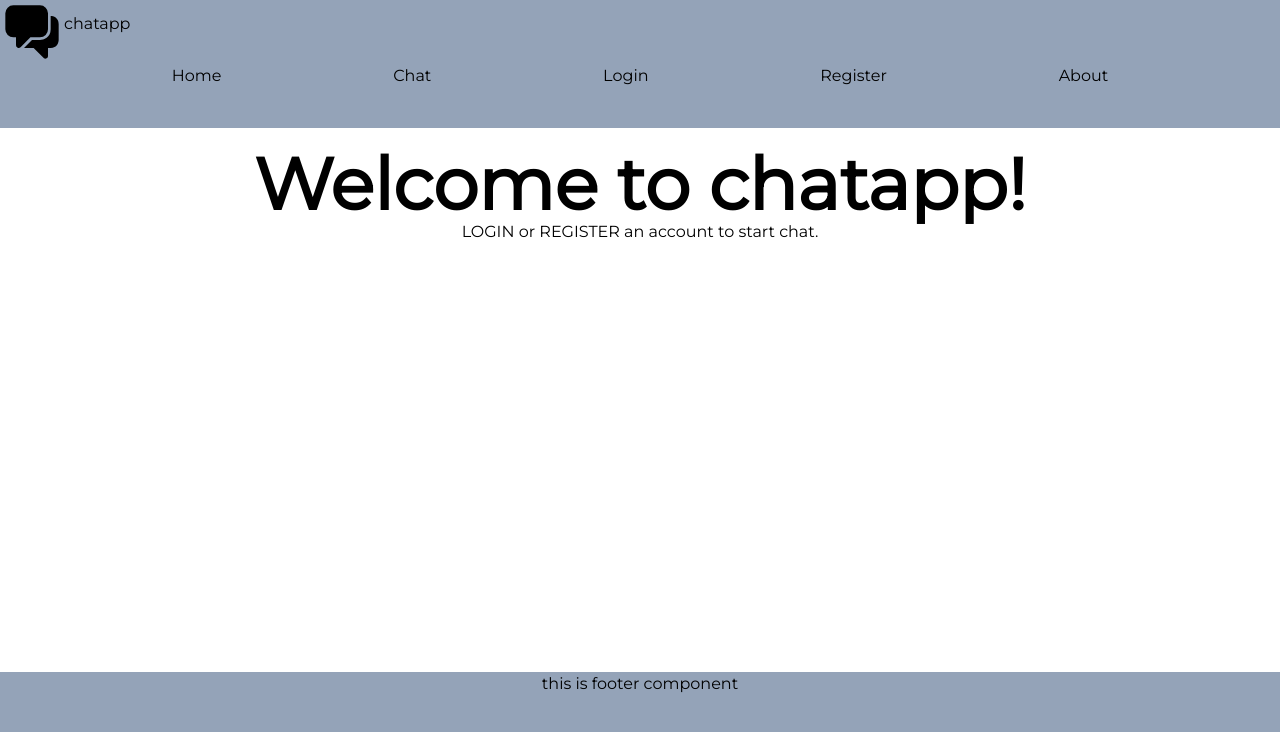
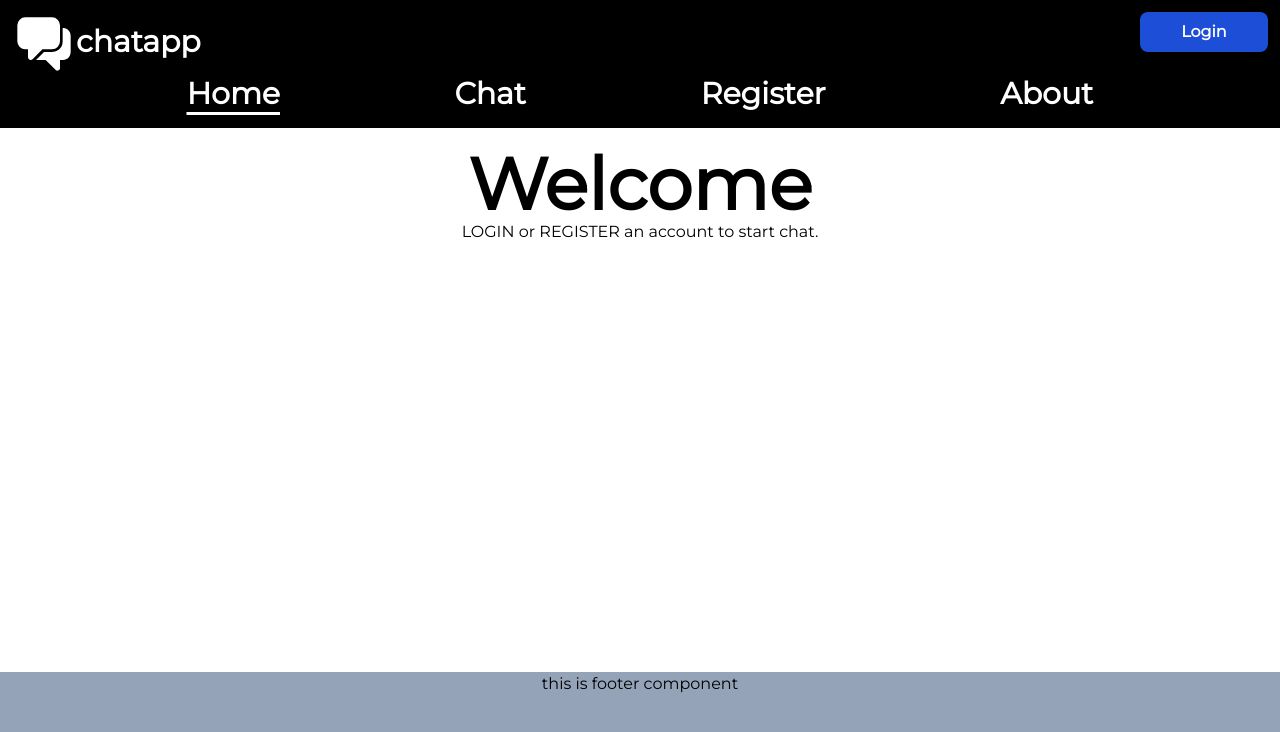
Before and after one commit to jakobpalmborg/chat, a Nuxt app in the folder chat-frontend/: page / in a window 1280 px wide. Shown: the top 732 px of the page. Built offline with nearby package versions, Linux system fonts and the light colour scheme; no server answers.

Commit message:
mostly css for header menu

```diff
--- a/chat-frontend/components/Header.vue
+++ b/chat-frontend/components/Header.vue
@@ -1,22 +1,40 @@
 <template>
-  <div class="h-32 bg-slate-400">
-    <nuxt-link class="flex" to="/">
-      <IconsChat />
-      <p class="mt-3">chatapp</p>
-    </nuxt-link>
-
-    <ul>
-      <li class="flex justify-evenly">
-        <nuxt-link to="/">Home</nuxt-link>
-        <nuxt-link to="/chat">Chat</nuxt-link>
-
-        <nuxt-link v-if="user == '' || user == undefined" to="/login"
-          >Login</nuxt-link
-        >
-        <nuxt-link v-else to="/" @click="clearCookies()">Logout</nuxt-link>
-
-        <nuxt-link to="/register">Register</nuxt-link>
-        <nuxt-link to="/about">About</nuxt-link>
+  <div class="h-32 bg-black text-white p-3">
+    <div class="flex justify-between">
+      <nuxt-link class="flex hover:opacity-85" to="/">
+        <IconsChat />
+        <p class="mt-3 text-2xl lg:text-3xl font-bold">chatapp</p>
+      </nuxt-link>
+      <button
+        class="font-bold text-center bg-blue-700 rounded-lg w-32 h-10 align-bottom"
+        v-if="user == '' || user == undefined"
+      >
+        <nuxt-link to="/login">Login</nuxt-link>
+      </button>
+      <button
+        v-else
+        class="font-bold text-center bg-blue-700 rounded-lg w-32 h-10 align-middle"
+        to="/"
+        @click="clearCookies()"
+      >
+        <nuxt-link>Logout</nuxt-link>
+      </button>
+    </div>
+    <ul class="flex justify-evenly text-white text-2xl lg:text-3xl font-bold">
+      <li
+        v-for="link in menuLinks"
+        :key="link.id"
+        class="hover:opacity-85"
+        :class="
+          $route.name === link.id
+            ? 'underline decoration-solid underline-offset-8'
+            : ''
+        "
+      >
+        <nuxt-link v-if="link.id === 'index'" to="/">Home</nuxt-link>
+        <nuxt-link v-else :to="link.id">
+          {{ link.text }}
+        </nuxt-link>
       </li>
     </ul>
   </div>
@@ -25,6 +43,15 @@
 <script setup>
 const user = useCookie("user");
 const token = useCookie("token");
+const test = ref(["HEJ"]);
+
+const menuLinks = ref([
+  { id: "index", text: "Home" },
+  { id: "chat", text: "Chat" },
+  { id: "register", text: "Register" },
+  { id: "about", text: "About" },
+]);
+
 function clearCookies() {
   user.value = "";
   token.value = "";
--- a/chat-frontend/pages/about.vue
+++ b/chat-frontend/pages/about.vue
@@ -1,3 +1,6 @@
 <template>
-  <div>this is about page</div>
+  <div>
+    <h1 class="text-center">About</h1>
+    <p>this is about page</p>
+  </div>
 </template>
--- a/chat-frontend/pages/chat.vue
+++ b/chat-frontend/pages/chat.vue
@@ -1,5 +1,6 @@
 <template>
   <div>
+    <h1 class="text-center">Chat</h1>
     <MessageForUserNotLoggedIn v-if="user == '' || user == undefined" />
     <div v-else>
       <JoinChatForm
@@ -16,8 +17,9 @@
         <MessageInput />
         <UsersInRoom />
       </div>
+      <ActiveRooms />
     </div>
-    <ActiveRooms />
+
   </div>
 </template>
 
--- a/chat-frontend/pages/index.vue
+++ b/chat-frontend/pages/index.vue
@@ -1,10 +1,7 @@
 <template>
   <div class="text-center">
-    <h1>Welcome to chatapp!</h1>
-    <p class="block">
-      <nuxt-link to="/login">LOGIN</nuxt-link> or
-      <nuxt-link to="/register">REGISTER</nuxt-link> an account to start chat.
-    </p>
+    <h1>Welcome</h1>
+    <MessageForUserNotLoggedIn />
   </div>
 </template>
 
--- a/chat-frontend/pages/login.vue
+++ b/chat-frontend/pages/login.vue
@@ -1,6 +1,6 @@
 <template>
   <div>
-    <h1>Login</h1>
+    <h1 class="text-center">Login</h1>
     <LoginAndRegister />
   </div>
 </template>
--- a/chat-frontend/pages/register.vue
+++ b/chat-frontend/pages/register.vue
@@ -1,6 +1,6 @@
 <template>
   <div>
-    <h1>Create Account</h1>
+    <h1 class="text-center">Register</h1>
     <LoginAndRegister />
   </div>
 </template>
```
